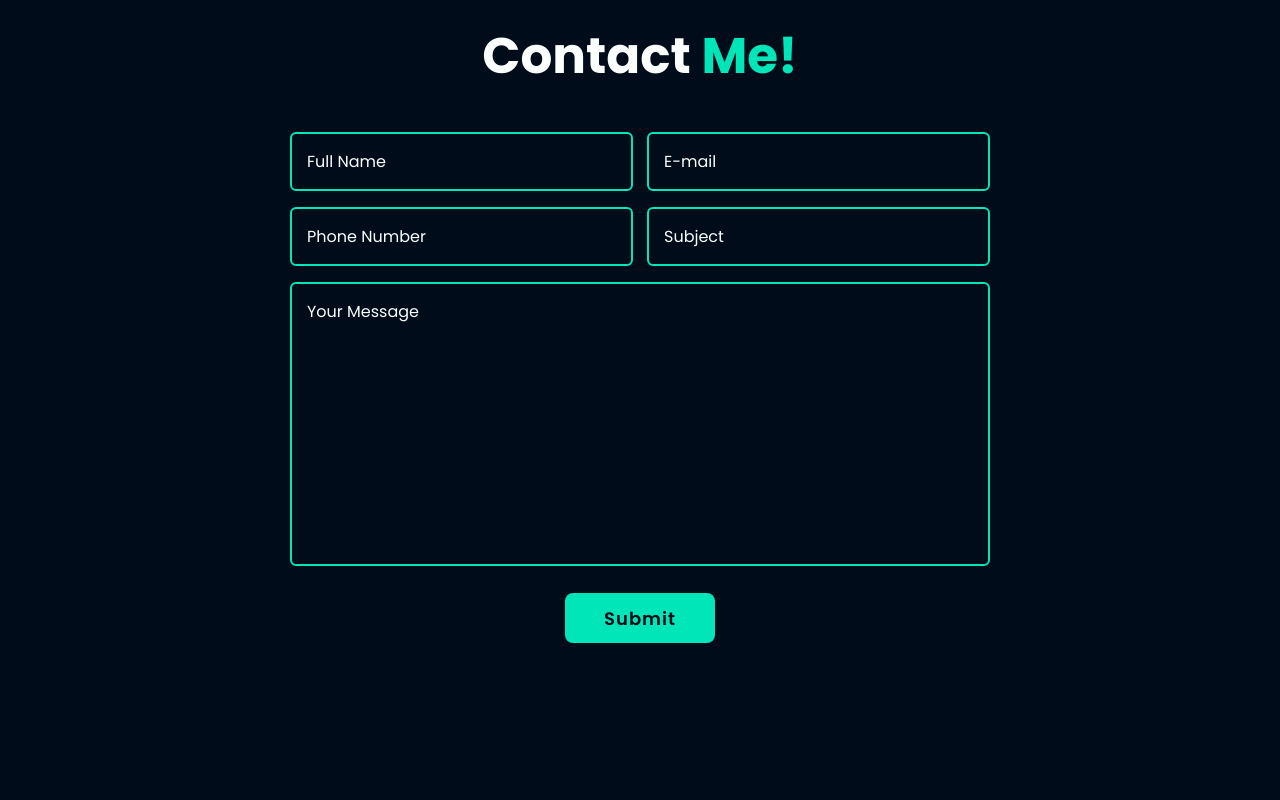
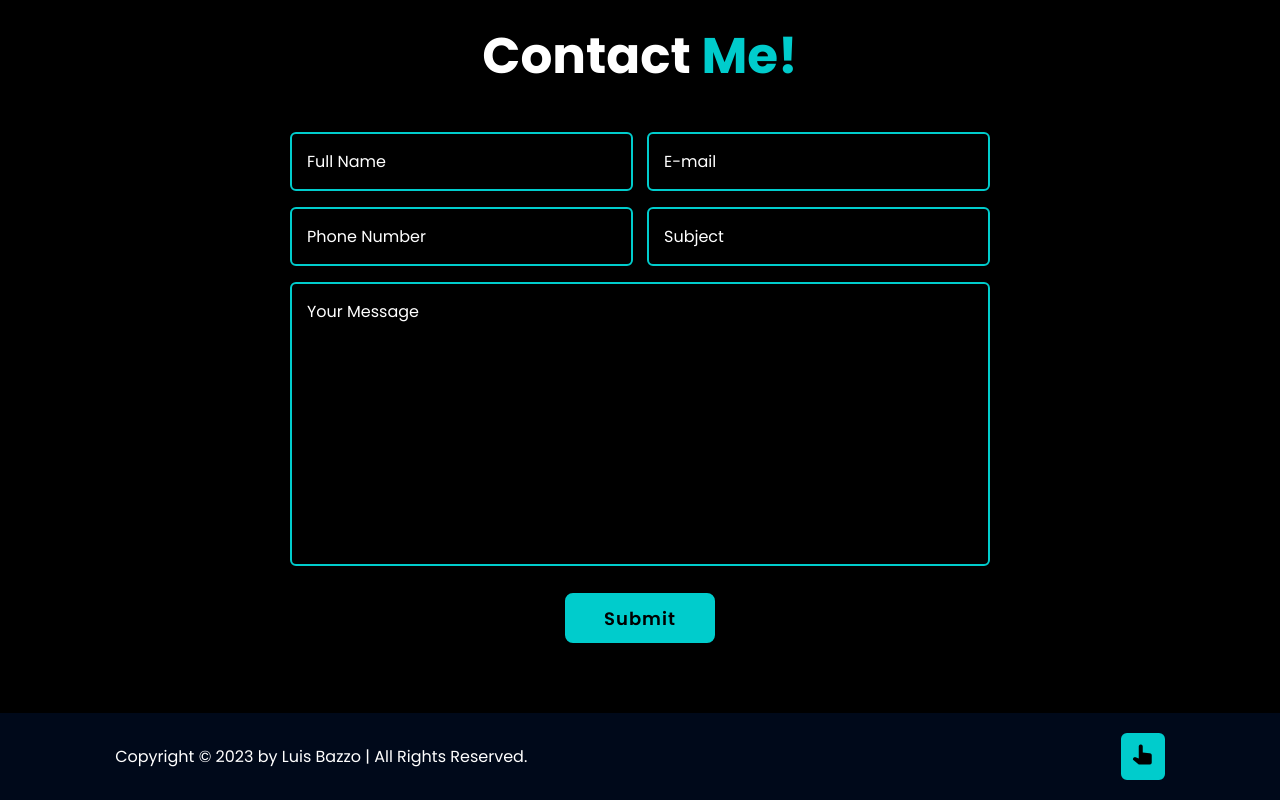
Before and after one commit to luisbazzo/luisbazzo.github.io, an Angular app: page / in a window 1280 px wide. Shown: the part 3571-4371 px from the top of the page. Before the commit the page ends 4284 px from the top, so only its background shows below. Built offline with nearby package versions, Linux system fonts and the light colour scheme.

Commit message:
2.5/4 done

```diff
--- a/src/app/app.component.html
+++ b/src/app/app.component.html
@@ -4,3 +4,4 @@
 <app-education></app-education>
 <app-skills></app-skills>
 <app-contact></app-contact>
+<app-footer></app-footer>
--- a/src/app/app.module.ts
+++ b/src/app/app.module.ts
@@ -8,6 +8,7 @@
 import { EducationComponent } from './education/education.component';
 import { SkillsComponent } from './skills/skills.component';
 import { ContactComponent } from './contact/contact.component';
+import { FooterComponent } from './footer/footer.component';
 
 @NgModule({
   declarations: [
@@ -17,7 +18,8 @@
     AboutComponent,
     EducationComponent,
     SkillsComponent,
-    ContactComponent
+    ContactComponent,
+    FooterComponent
   ],
   imports: [
     BrowserModule
--- /dev/null
+++ b/src/app/footer/footer.component.css
@@ -0,0 +1,51 @@
+.footer{
+    display: flex;
+    justify-content: space-between;
+    align-items: center;
+    flex-wrap: wrap;
+    padding: 2rem 9%;
+    background: var(--second-bg-color);
+}
+
+.footer-text p{
+    font-size: 1.6rem;
+}
+
+.footer-iconTop{
+    position: relative;
+    display: inline-flex;
+    justify-content: center;
+    align-items: center;
+    padding: .8rem;
+    background: var(--main-color);
+    border: .2rem solid var(--main-color);
+    border-radius: .6rem;
+    z-index: 1;
+    overflow: hidden;
+}
+
+.footer-iconTop a::before{
+    content: '';
+    position: absolute;
+    top: 0;
+    left: 0;
+    width: 0;
+    height: 100%;
+    background: var(--second-bg-color);
+    z-index: -1;
+    transition: .5s;
+}
+
+.footer-iconTop a:hover::before{
+    width: 100%;
+}
+
+.footer-iconTop a i{
+    font-size: 2.4rem;
+    color: var(--bg-color);
+    transition: .5s;
+}
+
+.footer-iconTop a:hover i{
+    color: var(--main-color);
+}
--- /dev/null
+++ b/src/app/footer/footer.component.html
@@ -0,0 +1,9 @@
+<footer class="footer">
+    <div class="footer-text">
+        <p>Copyright &copy; 2023 by Luis Bazzo | All Rights Reserved.</p>
+    </div><!--footer-text-->
+
+    <div class="footer-iconTop">
+        <a href="#"><i class='bx bxs-hand-up'></i></a>
+    </div><!--footer-iconTop-->
+</footer><!--footer-->
--- a/src/app/home/home.component.css
+++ b/src/app/home/home.component.css
@@ -109,3 +109,7 @@
     background: var(--bg-color);
     opacity: 0.8;
 }
+
+.home-content h1 span{
+    color: var(--text-color);
+}
--- a/src/styles.css
+++ b/src/styles.css
@@ -14,10 +14,10 @@
 }
 
 :root{
-    --bg-color: #000c1a;
-    --second-bg-color: #143931;
-    --text-color: #fafffe;
-    --main-color: #00e6b8;
+    --bg-color: #000000;
+    --second-bg-color: #00091a;
+    --text-color: #ffffff;
+    --main-color: #00cccc;
 }
 
 html{
```
Also changed, not shown: src/app/footer/footer.component.ts (added, +10 -0 lines), 1 other file (tests, documents, lock files or other folders).
